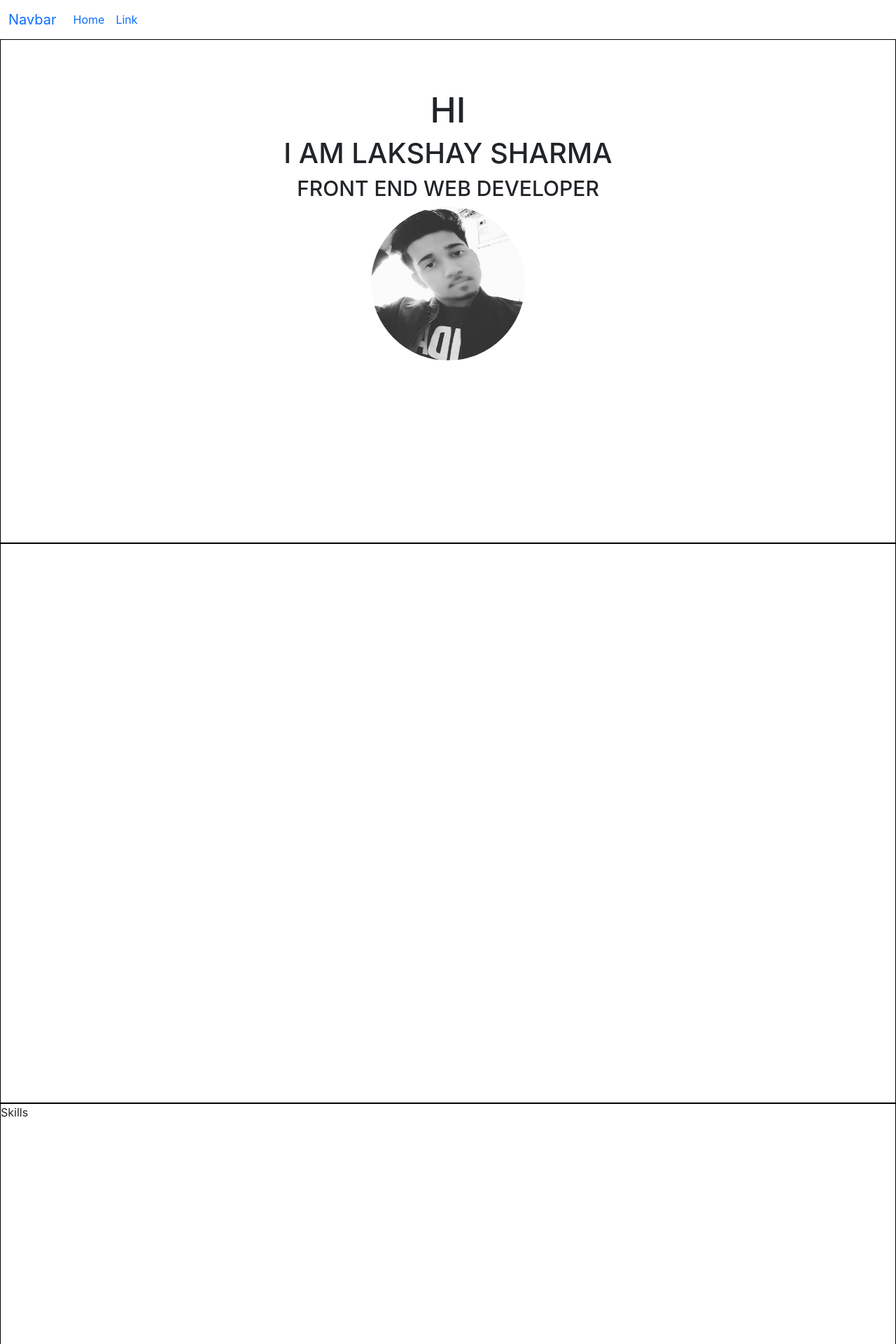
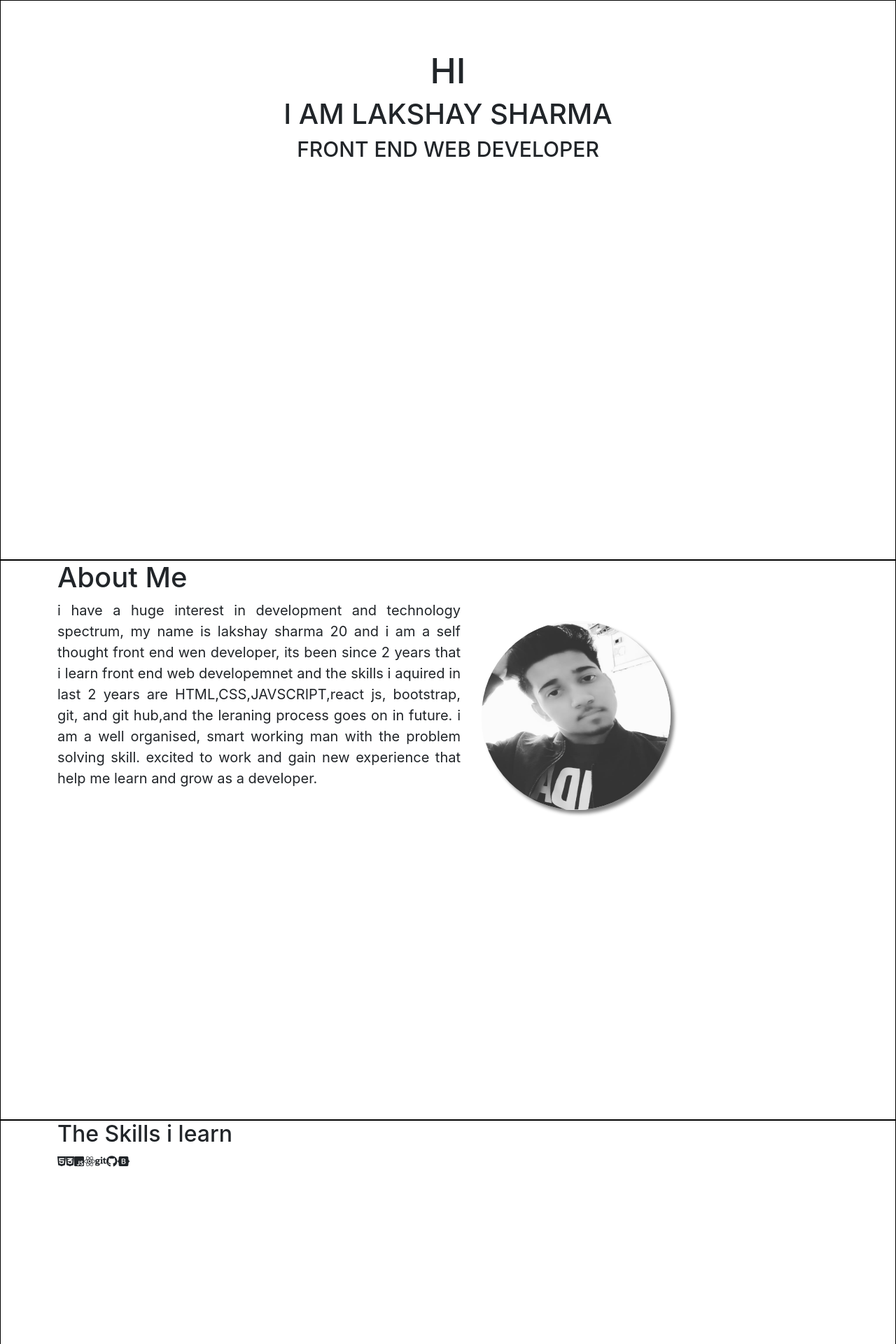
Before and after one commit to LakshayLakshaySharma/LakshaySharma_Portfolio, a React (Create React App) app: page / in a window 1280 px wide. Shown: the top 1920 px of the page at 70% size. Built offline with nearby package versions, Linux system fonts and the light colour scheme.

Commit message:
modified some file and setup about me and skill section

```diff
--- a/public/index.html
+++ b/public/index.html
@@ -21,6 +21,8 @@
       crossorigin="anonymous"
     />
 
+    <link rel="stylesheet" href="https://cdnjs.cloudflare.com/ajax/libs/font-awesome/6.1.1/css/all.min.css" integrity="sha512-KfkfwYDsLkIlwQp6LFnl8zNdLGxu9YAA1QvwINks4PhcElQSvqcyVLLD9aMhXd13uQjoXtEKNosOWaZqXgel0g==" crossorigin="anonymous" referrerpolicy="no-referrer" />
+
     <title>Portfolio-LakshayLakshaySharma</title>
   </head>
   <body>
--- a/src/App.js
+++ b/src/App.js
@@ -2,14 +2,14 @@ import './App.css';
 import AboutMe from './components/AboutMe';
 import BriefIntro from './components/BriefIntro';
 import ContactMe from './components/ContactMe';
-import Navbar from './components/Navbar';
+// import Navbar from './components/Navbar';
 import Projects from './components/Projects';
 import Skills from './components/Skills';
 
 function App() {
   return (
   <div>
-   <Navbar/>
+   {/* <Navbar/> */}
    <BriefIntro/>
    <AboutMe/>
    <Skills/>
--- a/src/components/AboutMe.js
+++ b/src/components/AboutMe.js
@@ -1,13 +1,32 @@
-import React from 'react'
+import React from "react";
 
 function AboutMe() {
   return (
-    <div style={{height : '100vh', border : '1px solid black', }}>
-      <div>
-
+    <div style={{ height: "100vh", border: "1px solid black" }}>
+      <div className="container">
+        <div>
+        <h1>About Me</h1>
+        <div className="d-flex" style={{ fontSize : '20px', textAlign:'justify' }}>
+        <p style={{ width: "45vw", }} >
+          i have a huge interest in development and technology spectrum, my name
+          is lakshay sharma 20 and i am a self thought front end wen developer,
+          its been since 2 years that i learn front end web developemnet and the
+          skills i aquired in last 2 years are HTML,CSS,JAVSCRIPT,react js,
+          bootstrap, git, and git hub,and the leraning process goes on in
+          future. i am a well organised, smart working man with the problem
+          solving skill. excited to work and gain new experience that help me
+          learn and grow as a developer.
+        </p>
+        <img
+          src="./image/lak.png"
+          style={{ height: "270px", width: "270px", borderRadius: "50%", marginLeft:'30px', marginTop:'30px', boxShadow:'5px 5px 5px gray'}}
+          alt=""
+        />
+        </div>
+        </div>
       </div>
     </div>
-  )
+  );
 }
 
-export default AboutMe
+export default AboutMe;
--- a/src/components/BriefIntro.js
+++ b/src/components/BriefIntro.js
@@ -4,22 +4,18 @@ import React from 'react'
 function BriefIntro() {
 let styling={
   border : '1px solid black',
-  height : '90vh',
+  height : '100vh',
   textAlign : 'center',
   margin : 'auto'
 
 }
 
-let parallax ={
-  height : '220px',
-  width :"220px",
-   borderRadius : '50%' ,
-  backgroundImage: 'url(./image/lak.png)',
-  backgroundAttachment:'fixed',
-  backgroundPosition:'center',
-  backgroundRepeat:'noRepeat',
+// let parallax ={
+//   height : '220px',
+//   width :"220px",
+//    borderRadius : '50%' ,
 
-}
+// }
 
   return (
 
@@ -28,8 +24,9 @@ let parallax ={
             <h1 style={{fontSize : '50px' , marginTop:'70px'}}>HI</h1>
             <h2 style={{fontSize : '40px'}}>I AM LAKSHAY SHARMA</h2>
             <h4 style={{fontSize : '30px'}}>FRONT END WEB DEVELOPER</h4>
-            {/* <img src='./image/lak.png' alt="" style={{height : '220px', width :"220px", borderRadius : '50%' }} style={parallax}/> */}
-            <img src="./image/lak.png" style={parallax} alt="" />
+            {/* <img src="./image/lak.png" style={{ height : '220px',
+  width :"220px",
+   borderRadius : '50%' ,}} alt="" /> */}
         </div>
     </div>
   )
--- a/src/components/Skills.js
+++ b/src/components/Skills.js
@@ -3,7 +3,20 @@ import React from 'react'
 function Skills() {
   return (
     <div style={{height : '100vh', border : '1px solid black'}}>
-      Skills
+      <div>
+        <div className ="container">
+          <h2>The Skills i learn</h2>
+           <div>
+           <i class="fa-brands fa-html5"></i>
+           <i class="fa-brands fa-css3-alt"></i>
+           <i class="fa-brands fa-js-square"></i>
+           <i class="fa-brands fa-react"></i>
+           <i class="fa-brands fa-git"></i>
+           <i class="fa-brands fa-github"></i>
+           <i class="fa-brands fa-bootstrap"></i>
+           </div>
+        </div>
+      </div>
     </div>
   )
 }
```
